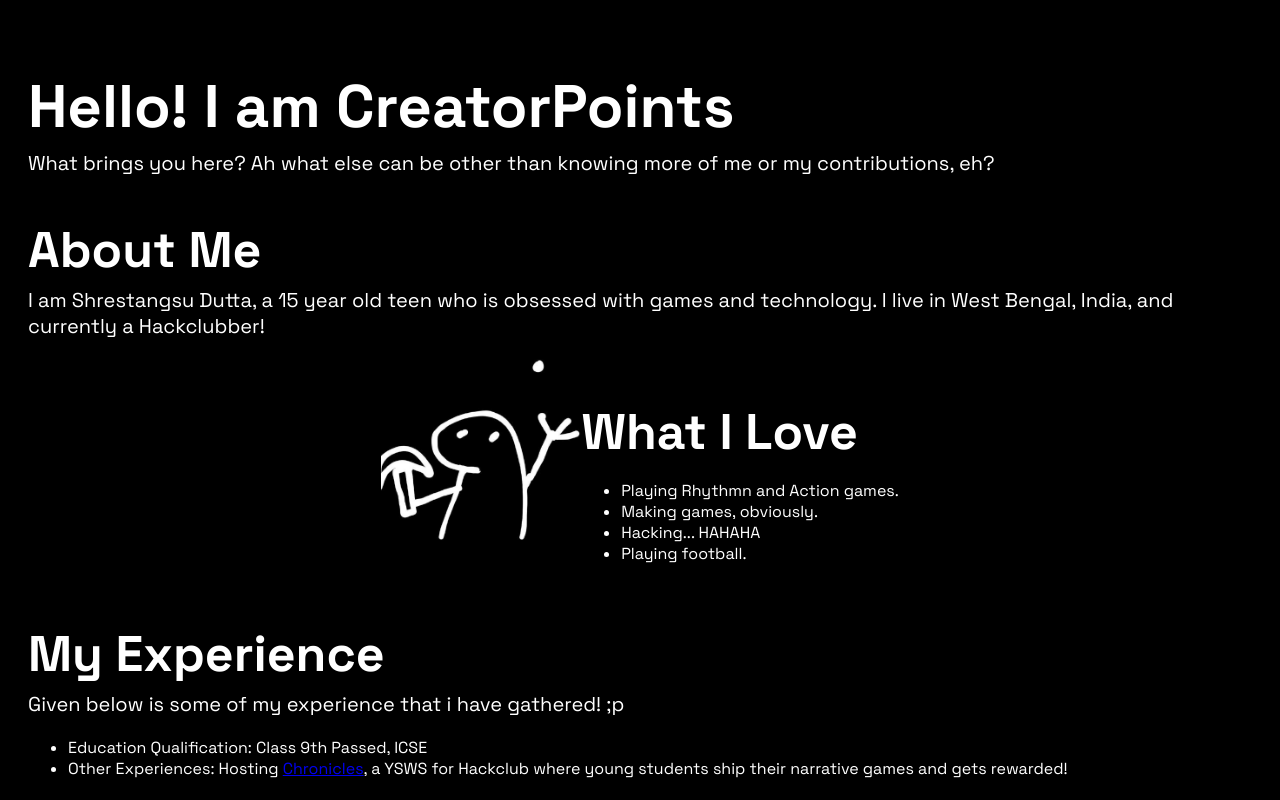
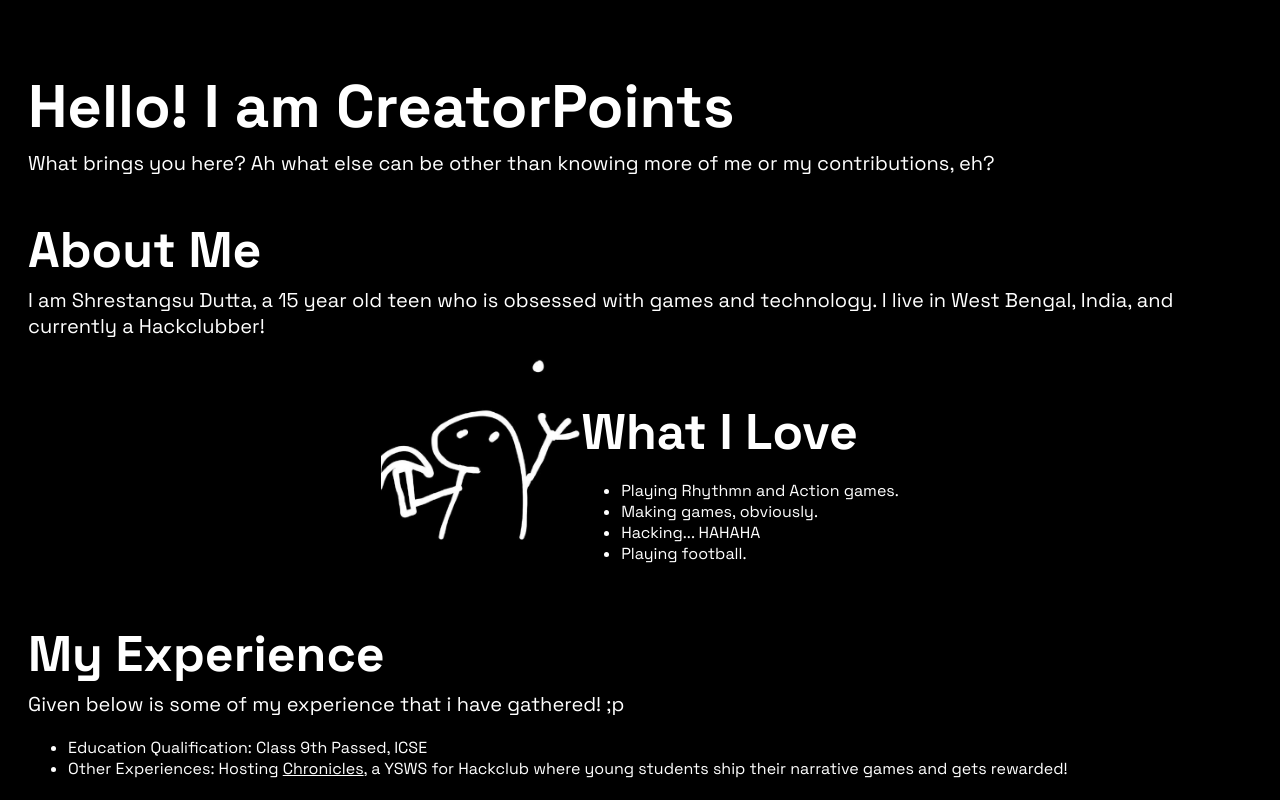
Before and after one commit to CreatorPoints/MyPersonalWebsite, a plain HTML site: page index.html in a window 1280 px wide. Shown: the top 800 px of the page. Drawn offline with Linux system fonts and the light colour scheme.

Commit message:
Styed links

```diff
--- a/style.css
+++ b/style.css
@@ -35,6 +35,10 @@ p {
     flex-wrap: wrap;
     gap: 24px;
     margin-top: 16px;
+}
+
+.experience a {
+    color: white;
 }
 
 /* card */
```
